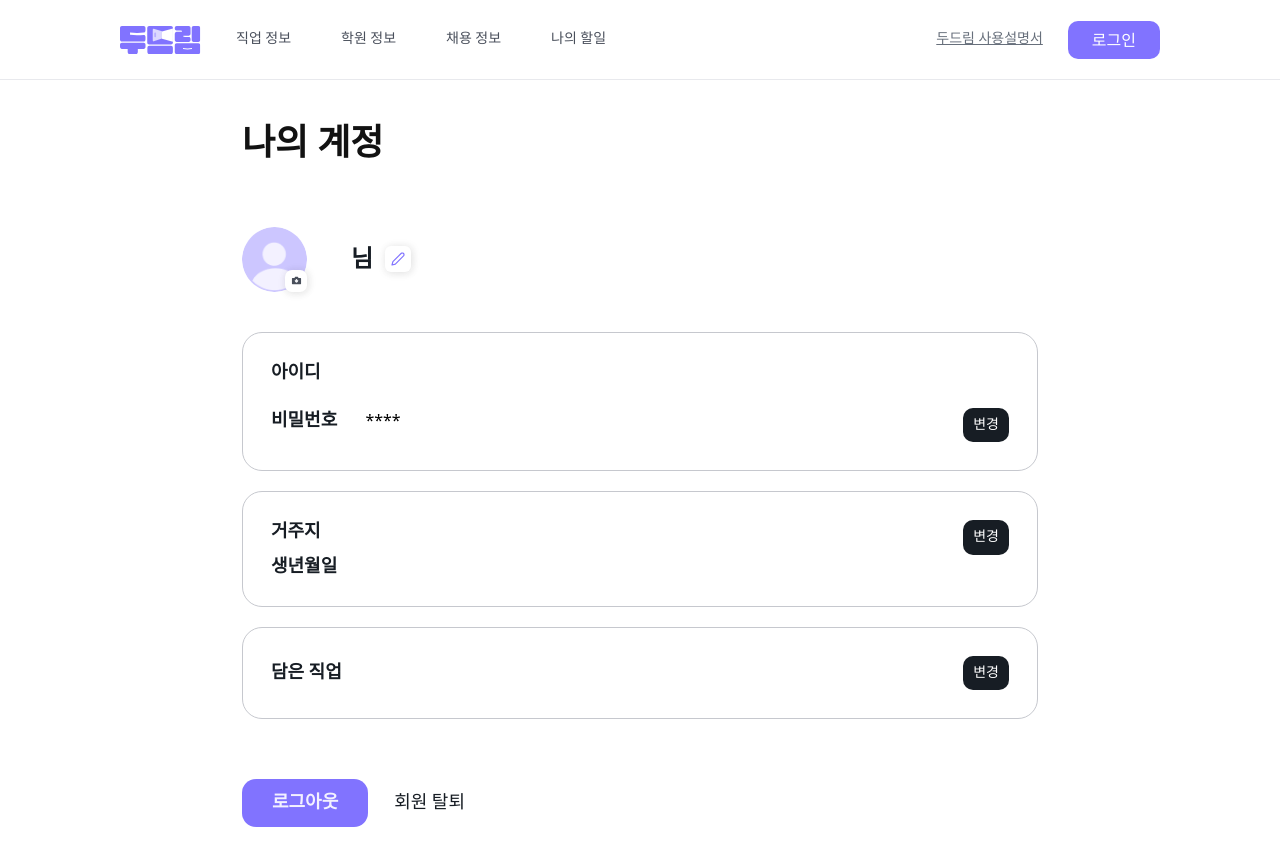
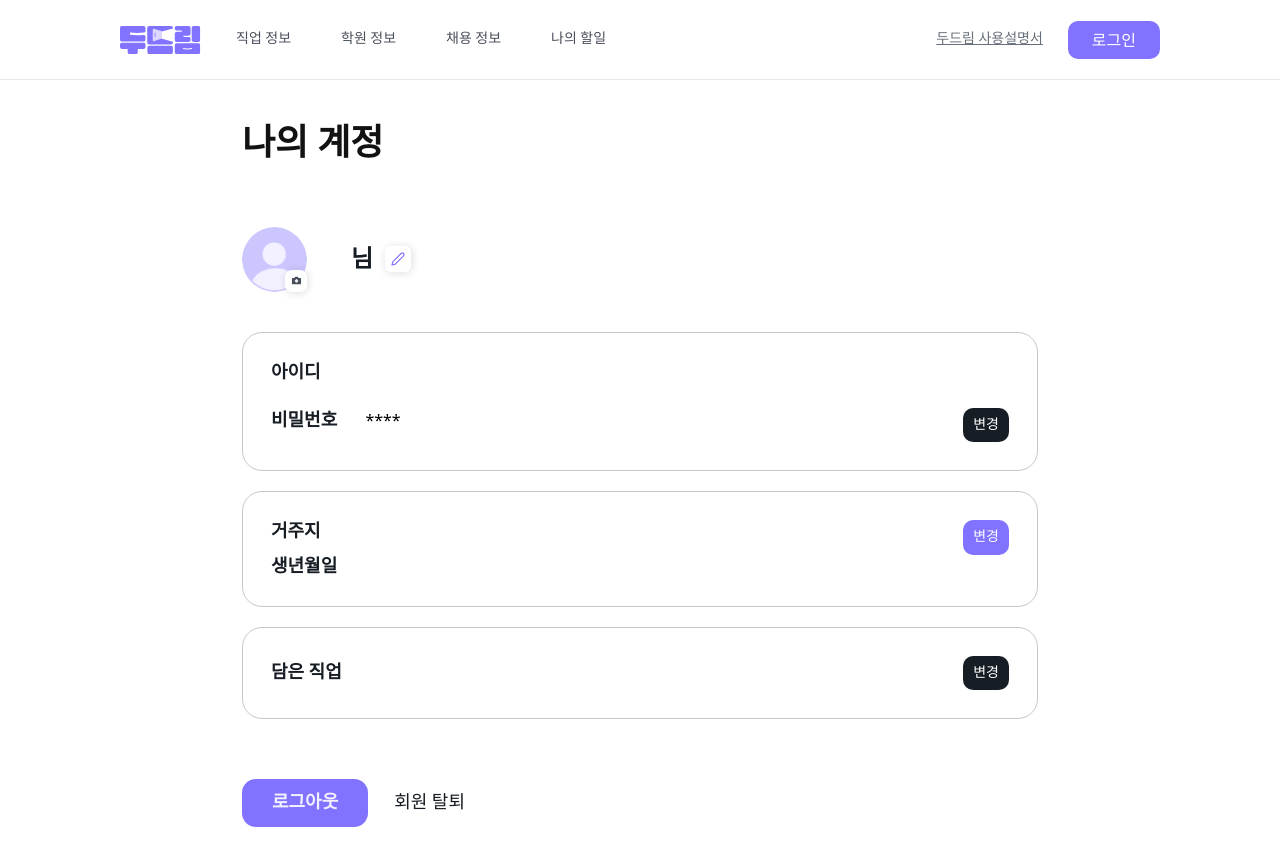
Before and after one commit to TEAM-DoDream/DoDream_FE, a React (Vite) app: page /mypage in a window 1280 px wide. Shown: the top 866 px of the page. Built offline with nearby package versions, Linux system fonts and the light colour scheme; no server answers; what react-gtm-ts would draw is missing.

Commit message:
chore: [#261] 버튼 색 변경

```diff
--- a/src/pages/mypage/components/UpdateRegion.tsx
+++ b/src/pages/mypage/components/UpdateRegion.tsx
@@ -47,7 +47,7 @@ const UpdateRegion = ({ regionName }: RegionCardProps) => {
         </div>
 
         <button
-          className="flex items-center rounded-[10px] bg-gray-900 px-[10px] py-2 text-white font-B03-M"
+          className="flex items-center rounded-[10px] bg-purple-500 px-[10px] py-2 text-white font-B03-M"
           onClick={() => setRegionModal(true)}
         >
           변경
```
